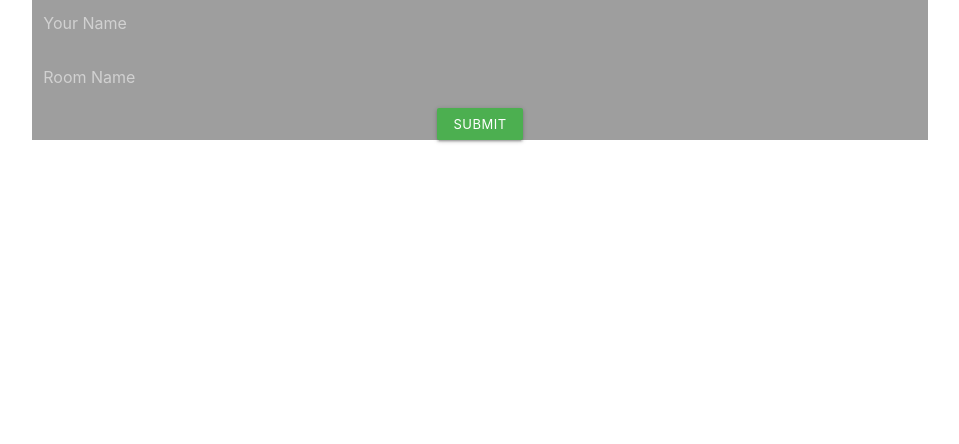
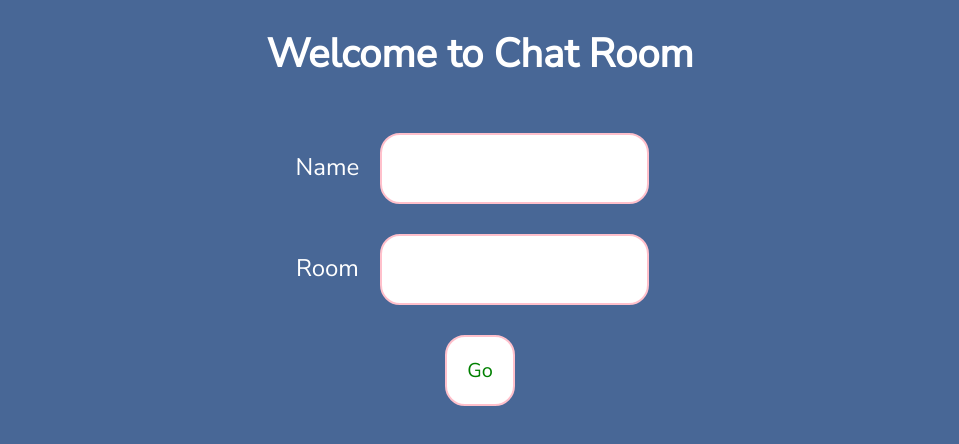
Before and after one commit to optimusam/node-chat-app, a website: page public/index.html in a window 1280 px wide. Shown: the whole page, without its empty margins (160-1119 px from the left). Drawn offline with nearby package versions, Linux system fonts and the light colour scheme.

Commit message:
Redisgned landing page

```diff
--- /dev/null
+++ b/public/css/index.css
@@ -0,0 +1,36 @@
+body {
+  margin: 0 auto;
+  padding: 0;
+  color: #ffffff;
+  font-family: 'Nunito Sans', sans-serif;
+    background-color: #486796;
+}
+h1 {
+  font-size: 40px
+}
+.container {
+  margin: 0 auto;
+  text-align: center;
+  box-sizing: border-box;
+}
+.container form {
+  font-size: 24px;
+  padding: 10px;
+  margin: 0;
+}
+.container form input {
+  font-family: 'Nunito Sans', sans-serif;
+  font-size: 20px;
+  text-align: center;
+  padding: 20px;
+  margin: 15px;
+  border-radius: 20px;
+  border: 2px solid pink;
+}
+
+.container form input[type="submit"] {
+  background-color: white;
+  color: green;
+  cursor: pointer;
+  text-align: center;
+}
--- a/public/index.html
+++ b/public/index.html
@@ -4,24 +4,26 @@
   <meta charset="UTF-8">
   <meta name="viewport" content="width=device-width, initial-scale=1.0">
   <meta http-equiv="X-UA-Compatible" content="ie=edge">
-  <link rel="stylesheet" href="https://cdnjs.cloudflare.com/ajax/libs/materialize/1.0.0/css/materialize.min.css">
+  <link rel="stylesheet" href="./css/index.css">
+  <link href="https://fonts.googleapis.com/css?family=Nunito+Sans" rel="stylesheet">
   <title>Welcome to Chat</title>
 </head>
 <body>
-
-  <div class="container center grey">
-    <form action="./app.html" class="row">
-      <div class="col s12">
-        <input type="text" class="input-field" name="name" placeholder="Your Name">
+  <div class="container">
+    <h1>Welcome to Chat Room</h1>
+    <form action="./app.html">
+      <div>
+        <label for="uname">Name</label>
+        <input type="text" name="name" id="uname">
       </div>
-      <div class="col s12">
-        <input type="text" class="input-field" name="room" placeholder="Room Name">
+      <div>
+        <label for="uroom">Room</label>
+        <input type="text" name="room" id="uroom" class="lower">
       </div>
-      <div class="col s12">
-        <button class="btn btn-small green" type="submit">Submit</button>
+      <div>
+      <input type="submit" value="Go">
       </div>
     </form>
   </div>
-
 </body>
 </html>
--- a/public/js/app.js
+++ b/public/js/app.js
@@ -5,7 +5,7 @@ let messageField = document.querySelector("#message-field");
 let text = document.querySelector("#text-area");
 let sendLocationBtn = document.querySelector("#send-location");
 let peopleList = document.querySelector("#users")
-
+let count = document.querySelector("#count")
 function scrollToBottom() {
     let messageFieldChildLen = messageField.children.length;
     let newMessage = messageField.children[messageFieldChildLen-1];
@@ -71,6 +71,7 @@ socket.on('disconnect', function() {
 
 socket.on('updateUserList', function(users) {
     peopleList.textContent = ''
+    count.textContent = users.length
     users.map(name => {
         peopleList.insertAdjacentHTML('beforeend', `<li>${name}</li>`)
     })
--- a/public/js/deparam.js
+++ b/public/js/deparam.js
@@ -1,5 +1,5 @@
 function spacify(str) {
-  return str.split('+').join(" ")
+  return str.split('+').join(" ").toLowerCase();
 }
 function deparam(s) {
   let searchArr = s.slice(1).split('&')
```
Also changed, not shown: public/app.html (+1 -1 lines).
